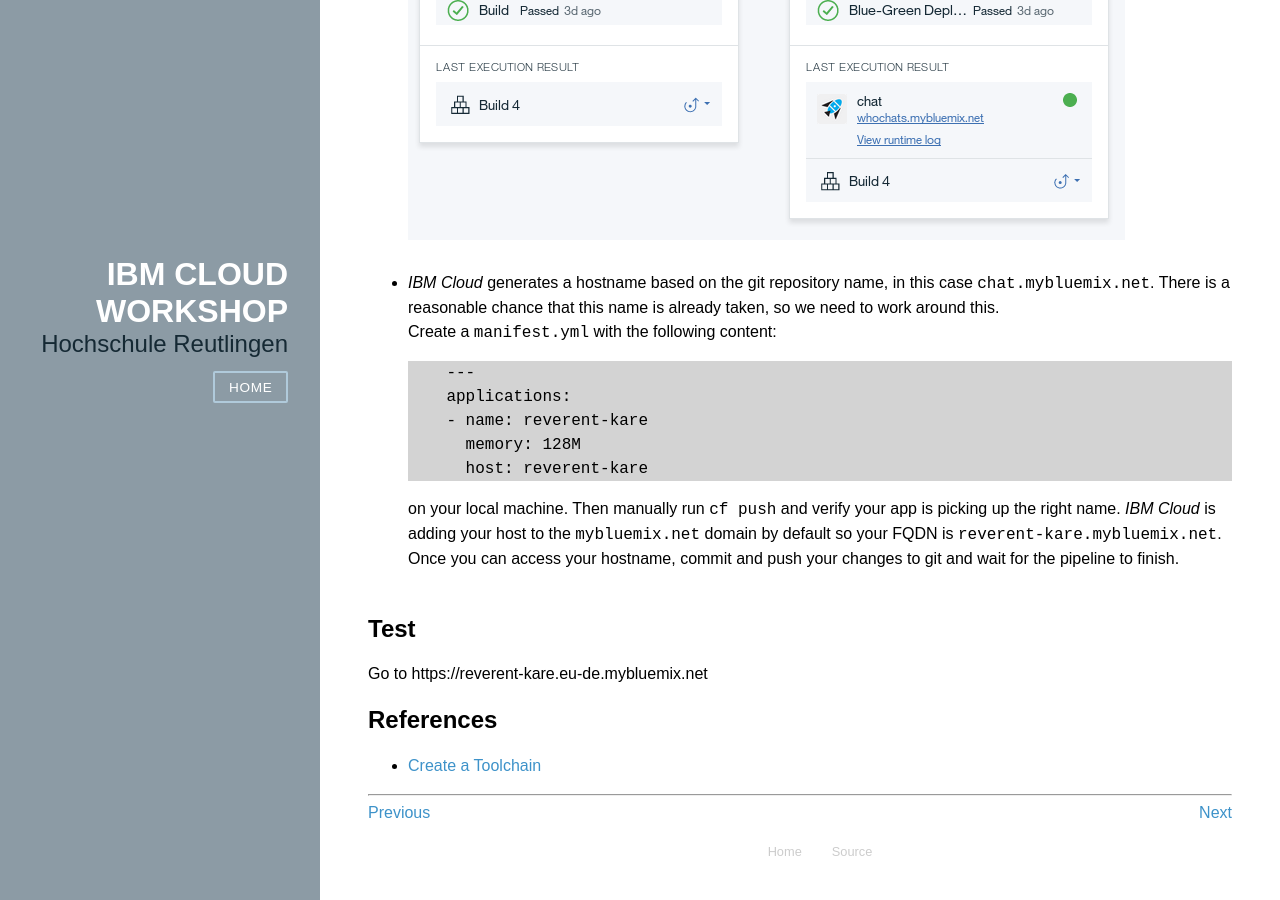
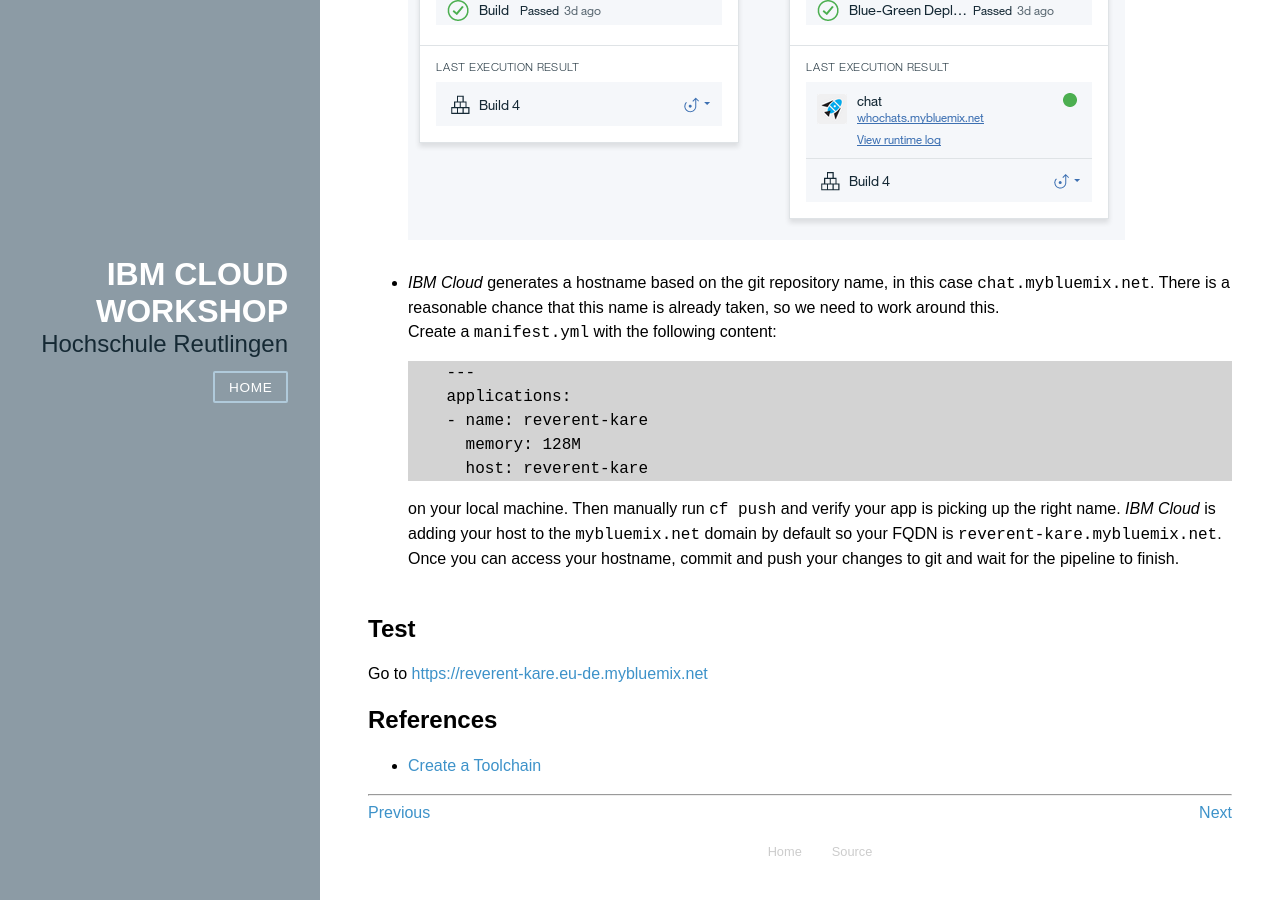
Before and after one commit to mkubik/HRTCloudDemo.github.io, a Jekyll site: the page built from _labs/005-port-app-to-bx.markdown, in a window 1280 px wide and 900 px high, scrolled down 3277 px. Built offline with Jekyll 4.4.1, drawn with Linux system fonts in a browser that asks for light colours; nearby versions of some CDN libraries.

Commit message:
made address a link

```diff
--- a/_labs/005-port-app-to-bx.markdown
+++ b/_labs/005-port-app-to-bx.markdown
@@ -52,7 +52,7 @@
 
 ## Test
 
-Go to https://<span class="app_name">random-app-name</span>.eu-de.mybluemix.net
+Go to [https://<span class="app_name">random-app-name</span>.eu-de.mybluemix.net](https://<span class="app_name">random-app-name</span>.eu-de.mybluemix.net)
 
 ## References
 
```
